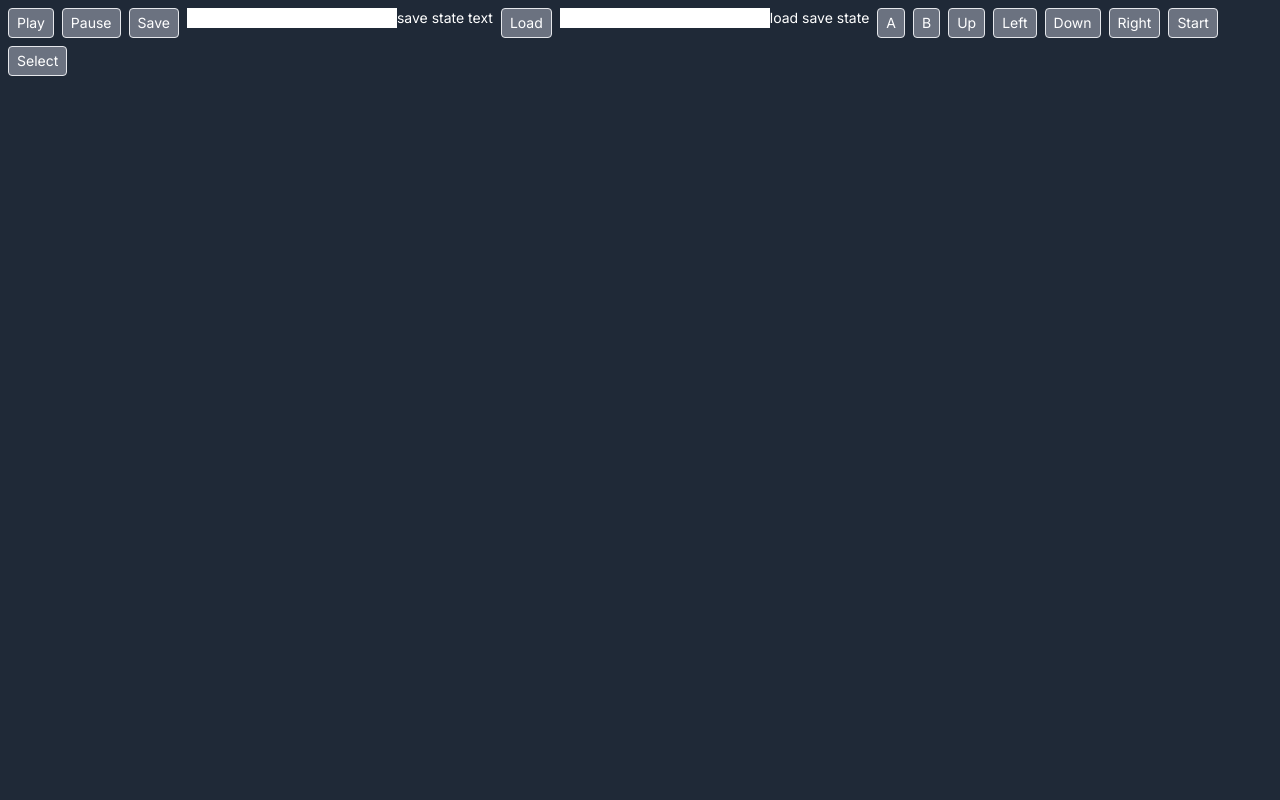
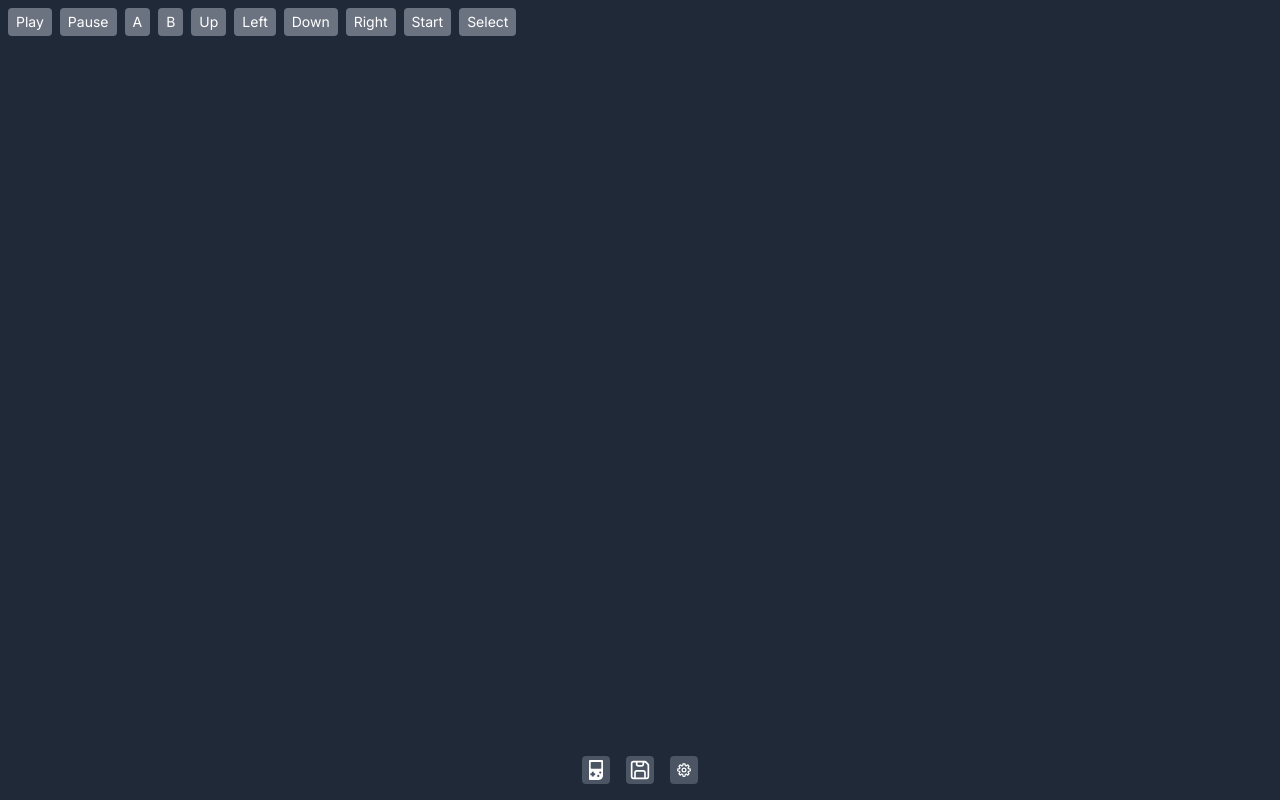
Before and after one commit to satsgg/streambrah, a Next.js app: page /pokemon/dock in a window 1280 px wide. Built offline with nearby package versions, Linux system fonts and the light colour scheme.

Commit message:
multiple views for pokemon dock, some styling

```diff
--- a/src/app/pokemon/dock/page.tsx
+++ b/src/app/pokemon/dock/page.tsx
@@ -7,6 +7,7 @@ const partialInput = {
 };
 
 export default function PokemonDock() {
+  const [view, setView] = useState<"home" | "state" | "settings">("home");
   const [saveState, setSaveState] = useState("");
   const [loadState, setLoadState] = useState("");
 
@@ -44,102 +45,201 @@ export default function PokemonDock() {
       }
     };
   }, []);
+
+  const saveStateToDate = (text: string) => {
+    const json = JSON.parse(text);
+    if (!json.date) return "";
+    const options = {
+      weekday: "short",
+      year: "numeric",
+      month: "short",
+      day: "numeric",
+      hour: "numeric",
+      minute: "numeric",
+      second: "numeric",
+    };
+    return new Date(json.date).toLocaleDateString("en-us", options);
+  };
   // TODO:
   // Input execution timer option
   // save state, load state
   // turbo button?
   return (
-    <div className="w-full h-screen bg-gray-800 text-white text-sm whitespace-nowrap p-2">
+    <div className="flex flex-col justify-between overflow-y-hidden h-screen bg-gray-800 text-white text-sm whitespace-nowrap p-2">
+      {
+        {
+          home: (
             <div className="flex flex-wrap gap-x-2 gap-y-2">
               <button
-          className="bg-gray-500 border rounded px-2 py-1"
+                className="bg-gray-500 rounded px-2 py-1"
                 onClick={() => sendAction("play")}
               >
                 Play
               </button>
               <button
-          className="bg-gray-500 border rounded px-2 py-1"
+                className="bg-gray-500 rounded px-2 py-1"
                 onClick={() => sendAction("pause")}
               >
                 Pause
               </button>
               <button
-          className="bg-gray-500 border rounded px-2 py-1"
+                className="bg-gray-500 rounded px-2 py-1"
+                onClick={() => sendInput("a")}
+              >
+                A
+              </button>
+              <button
+                className="bg-gray-500 rounded px-2 py-1"
+                onClick={() => sendInput("b")}
+              >
+                B
+              </button>
+              <button
+                className="bg-gray-500 rounded px-2 py-1"
+                onClick={() => sendInput("up")}
+              >
+                Up
+              </button>
+              <button
+                className="bg-gray-500 rounded px-2 py-1"
+                onClick={() => sendInput("left")}
+              >
+                Left
+              </button>
+              <button
+                className="bg-gray-500 rounded px-2 py-1"
+                onClick={() => sendInput("down")}
+              >
+                Down
+              </button>
+              <button
+                className="bg-gray-500 rounded px-2 py-1"
+                onClick={() => sendInput("right")}
+              >
+                Right
+              </button>
+              <button
+                className="bg-gray-500 rounded px-2 py-1"
+                onClick={() => sendInput("start")}
+              >
+                Start
+              </button>
+              <button
+                className="bg-gray-500 rounded px-2 py-1"
+                onClick={() => sendInput("select")}
+              >
+                Select
+              </button>
+            </div>
+          ),
+          state: (
+            <div className="flex flex-col gap-6">
+              <div className="flex flex-col gap-2">
+                <div className="flex flex-col">
+                  <input
+                    readOnly
+                    className="text-black h-6 rounded"
+                    placeholder="copy after saving..."
+                    type="text"
+                    value={saveState}
+                  />
+                  <label className="text-xs">
+                    {saveState ? saveStateToDate(saveState) : ""}
+                  </label>
+                </div>
+                <button
+                  className="bg-gray-600 hover:bg-gray-500 rounded px-2 py-1"
                   onClick={() => sendAction("save")}
                 >
                   Save
                 </button>
-        <label>
+              </div>
+
+              <div className="flex flex-col gap-2">
+                <div className="flex flex-col">
                   <input
-            readOnly
-            className="text-black"
-            type="text"
-            value={saveState}
+                    className="text-black rounded h-6"
+                    placeholder="paste save state text here..."
+                    value={loadState}
+                    onChange={(e) => setLoadState(e.target.value)}
                   />
-          save state text
+                  <label className="text-xs">
+                    {loadState ? saveStateToDate(loadState) : ""}
                   </label>
+                </div>
                 <button
-          className="bg-gray-500 border rounded px-2 py-1"
+                  className="bg-gray-600 enabled:hover:bg-gray-500 rounded px-2 py-1"
                   disabled={loadState === ""}
                   onClick={() => sendAction("load", loadState)}
                 >
                   Load
                 </button>
-        <label>
-          <input
-            className="text-black"
-            value={loadState}
-            onChange={(e) => setLoadState(e.target.value)}
+              </div>
+            </div>
+          ),
+          settings: <div>settings</div>,
+        }[view]
+      }
+      <div className="flex justify-center gap-4 mt-auto py-2">
+        <button
+          className="bg-gray-600 p-1 rounded hover:cursor-pointer hover:bg-gray-500"
+          onClick={() => setView("home")}
+        >
+          <svg
+            xmlns="http://www.w3.org/2000/svg"
+            fill="#ffffff"
+            version="1.1"
+            id="Capa_1"
+            width={20}
+            height={20}
+            viewBox="0 0 576.859 576.859"
+          >
+            <g>
+              <g>
+                <path d="M464.695,0H112.161c-14.29,0-25.894,11.595-25.894,25.896v525.067c0,14.301,11.605,25.896,25.894,25.896h258.517    c66.229,0,119.915-53.688,119.915-119.906V25.896C490.593,11.595,478.987,0,464.695,0z M135.085,80.745    c0-11.744,9.523-21.255,21.259-21.255h264.168c11.736,0,21.257,9.511,21.257,21.255v149.381c0,11.745-9.521,21.255-21.257,21.255    H156.345c-11.736,0-21.259-9.51-21.259-21.255V80.745z M264.431,430.222c0,4.657-3.776,8.433-8.431,8.433h-31.23v31.228    c0,4.658-3.774,8.433-8.432,8.433h-40.82c-4.657,0-8.433-3.774-8.433-8.433v-31.228h-31.224c-4.658,0-8.434-3.776-8.434-8.433    V389.4c0-4.657,3.776-8.433,8.434-8.433h31.226v-31.229c0-4.657,3.776-8.432,8.433-8.432h40.823c4.657,0,8.431,3.773,8.431,8.432    v31.229h31.23c4.655,0,8.431,3.774,8.431,8.433v40.821H264.431z M353.756,490.33c-17.257,0-31.245-13.988-31.245-31.246    c0-17.257,13.988-31.247,31.245-31.247c17.258,0,31.246,13.988,31.246,31.247C385.004,476.342,371.014,490.33,353.756,490.33z     M411.442,394.188c-17.258,0-31.244-13.987-31.244-31.246c0-17.258,13.986-31.247,31.244-31.247    c17.259,0,31.247,13.987,31.247,31.247C442.689,380.2,428.701,394.188,411.442,394.188z" />
+              </g>
+            </g>
+          </svg>
+        </button>
+
+        <button
+          className="bg-gray-600 p-1 rounded hover:cursor-pointer hover:bg-gray-500"
+          onClick={() => setView("state")}
+        >
+          <svg
+            xmlns="http://www.w3.org/2000/svg"
+            width={20}
+            height={20}
+            viewBox="0 0 24 24"
+            fill="none"
+          >
+            <path
+              fill-rule="evenodd"
+              clip-rule="evenodd"
+              d="M18.1716 1C18.702 1 19.2107 1.21071 19.5858 1.58579L22.4142 4.41421C22.7893 4.78929 23 5.29799 23 5.82843V20C23 21.6569 21.6569 23 20 23H4C2.34315 23 1 21.6569 1 20V4C1 2.34315 2.34315 1 4 1H18.1716ZM4 3C3.44772 3 3 3.44772 3 4V20C3 20.5523 3.44772 21 4 21L5 21L5 15C5 13.3431 6.34315 12 8 12L16 12C17.6569 12 19 13.3431 19 15V21H20C20.5523 21 21 20.5523 21 20V6.82843C21 6.29799 20.7893 5.78929 20.4142 5.41421L18.5858 3.58579C18.2107 3.21071 17.702 3 17.1716 3H17V5C17 6.65685 15.6569 8 14 8H10C8.34315 8 7 6.65685 7 5V3H4ZM17 21V15C17 14.4477 16.5523 14 16 14L8 14C7.44772 14 7 14.4477 7 15L7 21L17 21ZM9 3H15V5C15 5.55228 14.5523 6 14 6H10C9.44772 6 9 5.55228 9 5V3Z"
+              fill="#ffffff"
             />
-          load save state
-        </label>
+          </svg>
+        </button>
+
         <button
-          className="bg-gray-500 border rounded px-2 py-1"
-          onClick={() => sendInput("a")}
+          className="bg-gray-600 p-1 rounded hover:cursor-pointer hover:bg-gray-500"
+          onClick={() => setView("settings")}
         >
-          A
-        </button>
-        <button
-          className="bg-gray-500 border rounded px-2 py-1"
-          onClick={() => sendInput("b")}
+          <svg
+            width={20}
+            height={20}
+            strokeWidth={1.5}
+            xmlns="http://www.w3.org/2000/svg"
+            fill="none"
+            viewBox="0 0 24 24"
+            stroke="currentColor"
           >
-          B
-        </button>
-        <button
-          className="bg-gray-500 border rounded px-2 py-1"
-          onClick={() => sendInput("up")}
-        >
-          Up
-        </button>
-        <button
-          className="bg-gray-500 border rounded px-2 py-1"
-          onClick={() => sendInput("left")}
-        >
-          Left
-        </button>
-        <button
-          className="bg-gray-500 border rounded px-2 py-1"
-          onClick={() => sendInput("down")}
-        >
-          Down
-        </button>
-        <button
-          className="bg-gray-500 border rounded px-2 py-1"
-          onClick={() => sendInput("right")}
-        >
-          Right
-        </button>
-        <button
-          className="bg-gray-500 border rounded px-2 py-1"
-          onClick={() => sendInput("start")}
-        >
-          Start
-        </button>
-        <button
-          className="bg-gray-500 border rounded px-2 py-1"
-          onClick={() => sendInput("select")}
-        >
-          Select
+            <path
+              d="M17.3 10.453l1.927.315a.326.326 0 01.273.322v1.793a.326.326 0 01-.27.321l-1.93.339c-.111.387-.265.76-.459 1.111l1.141 1.584a.326.326 0 01-.034.422l-1.268 1.268a.326.326 0 01-.418.037l-1.6-1.123a5.482 5.482 0 01-1.118.468l-.34 1.921a.326.326 0 01-.322.269H11.09a.325.325 0 01-.321-.272l-.319-1.911a5.5 5.5 0 01-1.123-.465l-1.588 1.113a.326.326 0 01-.418-.037L6.052 16.66a.327.327 0 01-.035-.42l1.123-1.57a5.497 5.497 0 01-.47-1.129l-1.901-.337a.326.326 0 01-.269-.321V11.09c0-.16.115-.296.273-.322l1.901-.317c.115-.393.272-.77.47-1.128l-1.11-1.586a.326.326 0 01.037-.417L7.34 6.052a.326.326 0 01.42-.034l1.575 1.125c.354-.194.73-.348 1.121-.46l.312-1.91a.326.326 0 01.322-.273h1.793c.159 0 .294.114.322.27l.336 1.92c.389.112.764.268 1.12.465l1.578-1.135a.326.326 0 01.422.033l1.268 1.268a.326.326 0 01.036.418L16.84 9.342c.193.352.348.724.46 1.11zM9.716 12a2.283 2.283 0 104.566 0 2.283 2.283 0 00-4.566 0z"
+              clipRule="evenodd"
+            ></path>
+          </svg>
         </button>
       </div>
     </div>
```
Also changed, not shown: src/app/pokemon/test.json. Lines whose indentation alone changed are shown as unchanged.
